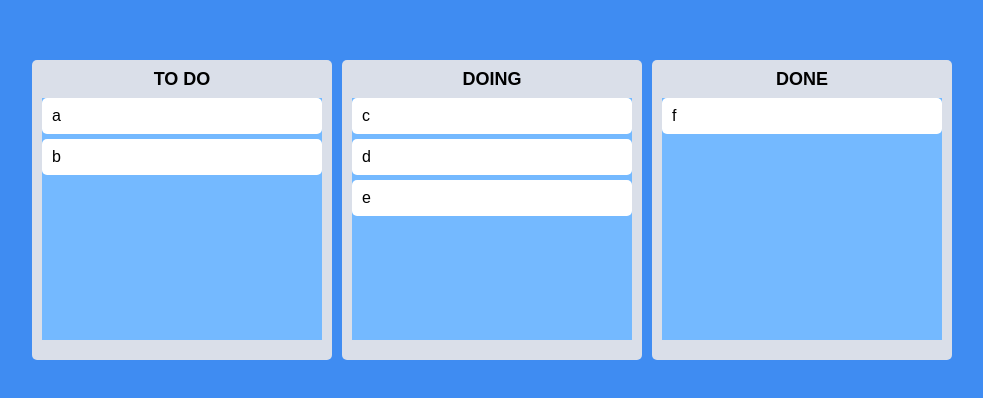
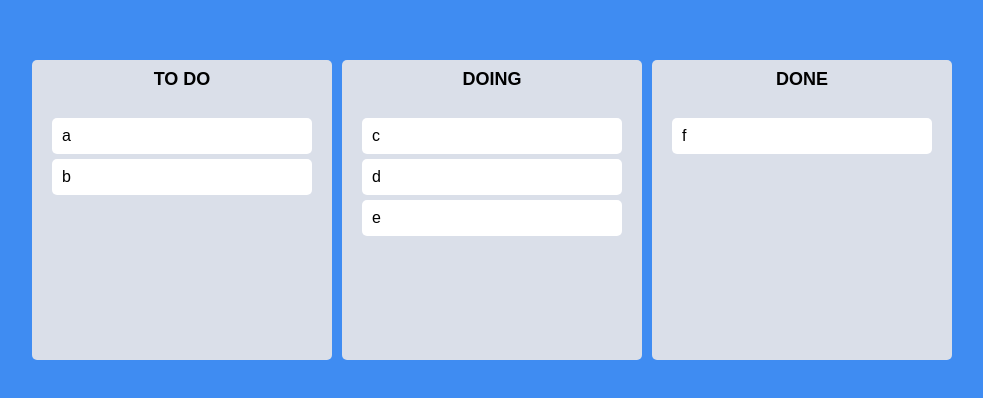
Before and after one commit to mijinB/react_kanban_board, a React (Create React App) app: page / in a window 1280 px wide. Shown: the part 190-588 px from the top of the page, without its empty margins (148-1131 px from the left). Built offline with nearby package versions, Linux system fonts and the light colour scheme.

Commit message:
Draggable(Card) snapshot 사용해서 style 적용

```diff
--- a/src/components/Board.tsx
+++ b/src/components/Board.tsx
@@ -7,7 +7,7 @@
     flex-direction: column;
     width: 300px;
     min-height: 300px;
-    padding: 10px 10px 20px;
+    padding-top: 10px;
     border-radius: 5px;
     background-color: ${(props) => props.theme.boardColor};
 `;
@@ -21,8 +21,9 @@
 
 const Area = styled.div<IAreaProps>`
     flex-grow: 1;
+    padding: 20px;
     background-color: ${(props) =>
-        props.isDraggingOver ? "#dfe6e9" : props.isDraggingFromThis ? "#b2bec3" : "#74b9ff"};
+        props.isDraggingOver ? "#dfe6e9" : props.isDraggingFromThis ? "#b2bec3" : "transparent"};
     transition: background-color 0.3s ease-in-out;
 `;
 
--- a/src/components/DraggableCard.tsx
+++ b/src/components/DraggableCard.tsx
@@ -2,11 +2,12 @@
 import { Draggable } from "@hello-pangea/dnd";
 import { styled } from "styled-components";
 
-const Card = styled.div`
+const Card = styled.div<{ isDragging: boolean }>`
     padding: 10px;
     margin-bottom: 5px;
     border-radius: 5px;
-    background-color: ${(props) => props.theme.cardColor};
+    background-color: ${(props) => (props.isDragging ? "#ffdd59" : props.theme.cardColor)};
+    box-shadow: ${(props) => (props.isDragging ? "0px 2px 5px rgba(0, 0, 0, 0.2)" : "none")};
 `;
 
 interface IDraggableCardProps {
@@ -17,8 +18,13 @@
 function DraggableCard({ toDo, index }: IDraggableCardProps) {
     return (
         <Draggable key={toDo} draggableId={toDo} index={index}>
-            {(magic) => (
-                <Card ref={magic.innerRef} {...magic.dragHandleProps} {...magic.draggableProps}>
+            {(magic, info) => (
+                <Card
+                    ref={magic.innerRef}
+                    {...magic.dragHandleProps}
+                    {...magic.draggableProps}
+                    isDragging={info.isDragging}
+                >
                     {toDo}
                 </Card>
             )}
```
